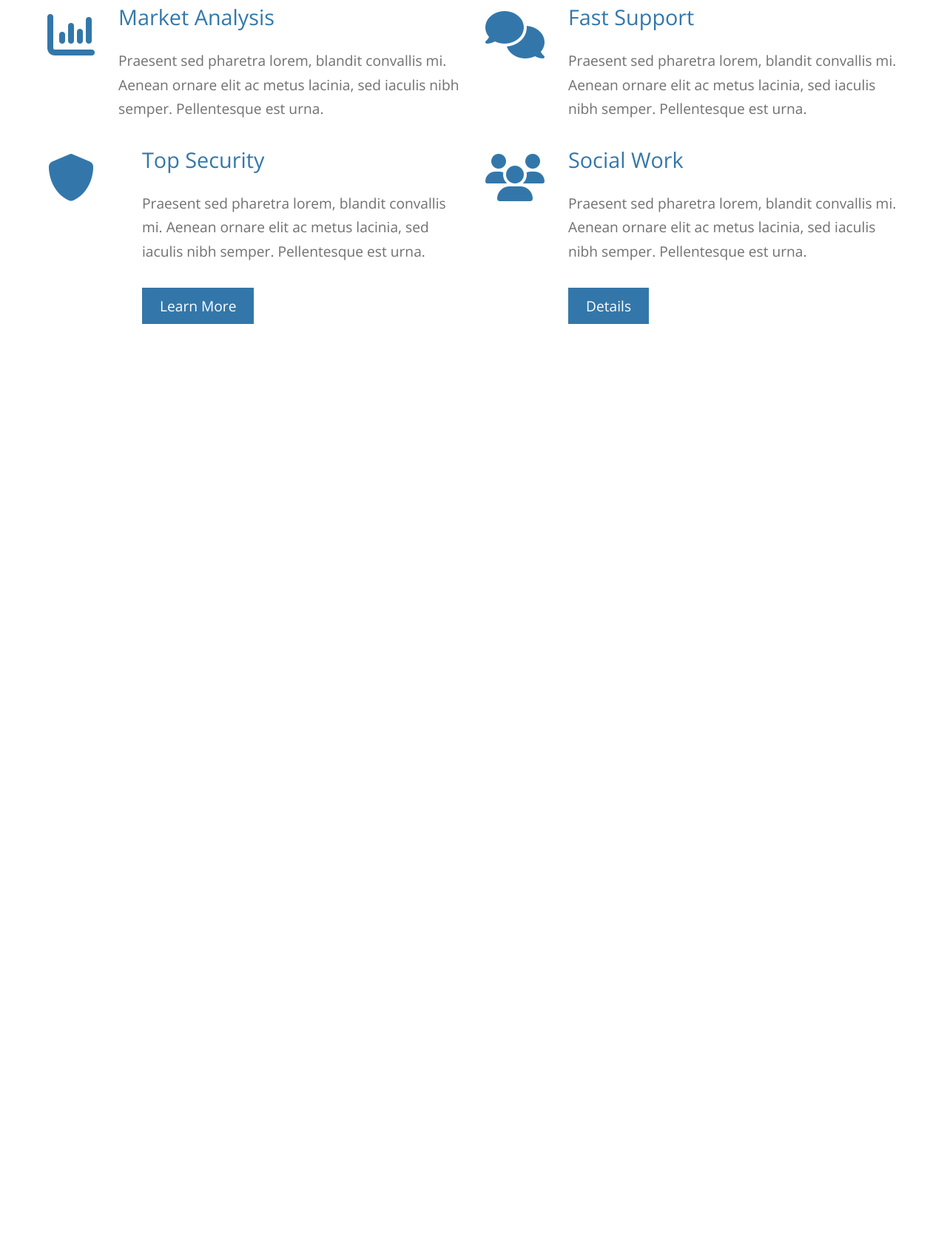
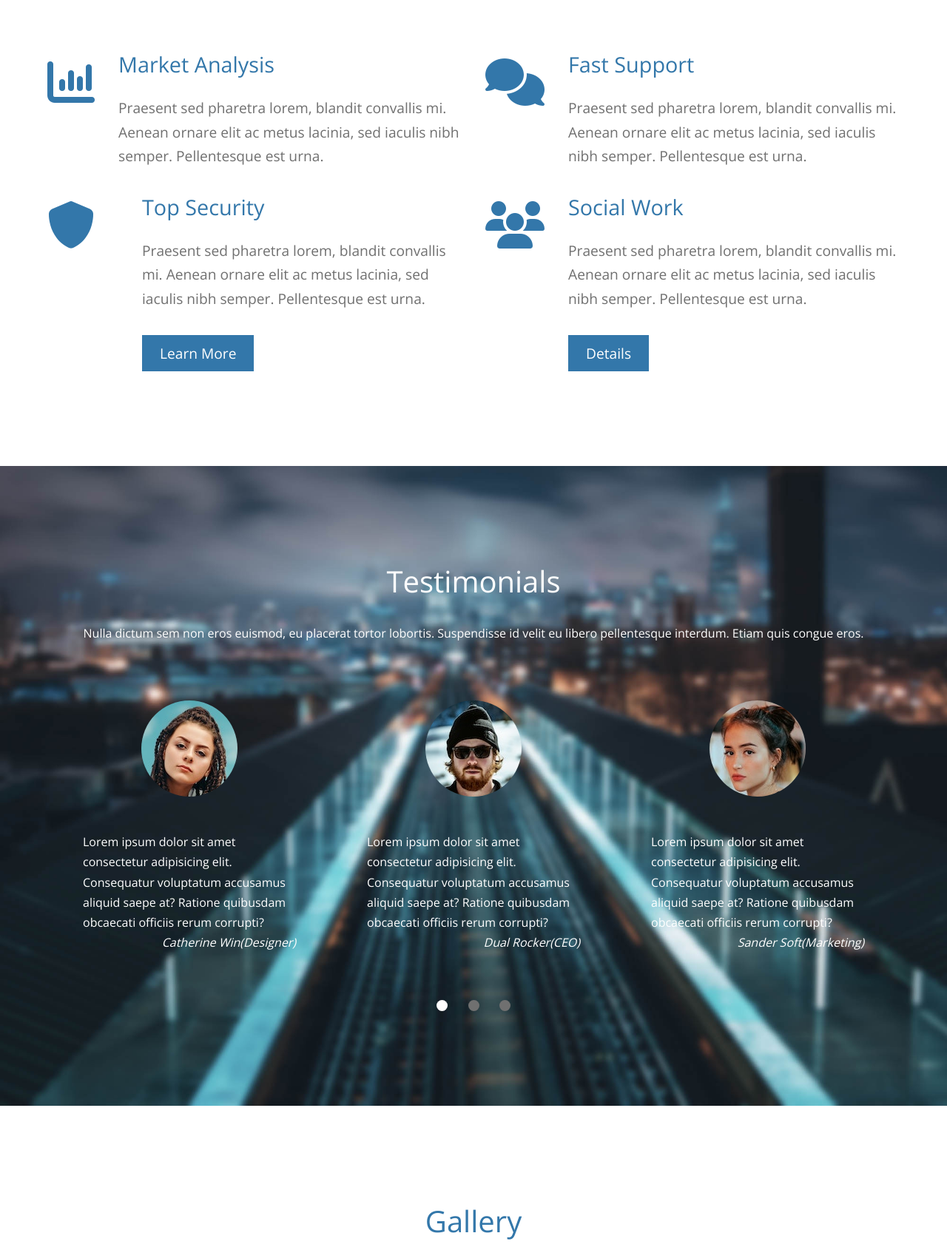
Before and after one commit to timo-tech19/infinity-loop-LP, a website: page index.html in a window 1280 px wide. Shown: the part 1110-2800 px from the top of the page at 74% size. Before the commit the page ends 1612 px from the top, so only its background shows below. Drawn offline with nearby package versions, Linux system fonts and the light colour scheme.

Commit message:
Fixed gulpfile and completed testimonials and gallery sections

```diff
--- a/gulpfile.js
+++ b/gulpfile.js
@@ -21,6 +21,7 @@ function style() {
 // Watch task
 function watch() {
     browserSync.init({
+        server: {
             baseDir: './'
         }
     });
--- a/index.html
+++ b/index.html
@@ -76,6 +76,67 @@
         </div>
     </section>
 
+
+    <!-- SECTION TESTIMONIALS -->
+    <section class="section-testimonials">
+        <div class="container">
+            <div class="section-header">
+                <h2 class="heading-1 section-heading">Testimonials</h2>
+                <p class="section-heading--sub">Nulla dictum sem non eros euismod, eu placerat tortor lobortis. Suspendisse id velit eu libero pellentesque interdum. Etiam quis congue eros.</p>
+            </div>
+            <div class="testimonial__content">
+                <div class="testimonial__item">
+                    <img src="dist/img/testimonial-img-01.jpg" alt="Testimonial Image">
+                    <blockquote class="blockquote text text--white text--sm">
+                        Lorem ipsum dolor sit amet consectetur adipisicing elit. Consequatur voluptatum accusamus aliquid saepe at? Ratione quibusdam obcaecati officiis rerum corrupti?
+                        <cite class="testimonial__author">Catherine Win(Designer)</cite>
+                    </blockquote>
+                </div>
+                <div class="testimonial__item">
+                    <img src="dist/img/testimonial-img-02.jpg" alt="Testimonial Image">
+                    <blockquote class="blockquote text text--white text--sm">
+                        Lorem ipsum dolor sit amet consectetur adipisicing elit. Consequatur voluptatum accusamus aliquid saepe at? Ratione quibusdam obcaecati officiis rerum corrupti?
+                        <cite class="testimonial__author">Dual Rocker(CEO)</cite>
+                    </blockquote>
+                </div>
+                <div class="testimonial__item">
+                    <img src="dist/img/testimonial-img-03.jpg" alt="Testimonial Image">
+                    <blockquote class="blockquote text text--white text--sm">
+                        Lorem ipsum dolor sit amet consectetur adipisicing elit. Consequatur voluptatum accusamus aliquid saepe at? Ratione quibusdam obcaecati officiis rerum corrupti?
+                        <cite class="testimonial__author">Sander Soft(Marketing)</cite>
+                    </blockquote>
+                </div>
+            </div>
+        </div>
+        <div class="controls">
+            <div class="controls__item controls__item--active">&nbsp;</div>
+            <div class="controls__item">&nbsp;</div>
+            <div class="controls__item">&nbsp;</div>
+        </div>
+    </section>
+
+    <!-- SECTION GALLERY -->
+    <section class="section-gallery">
+        <div class="container">
+            <div class="section-header">
+                <h2 class="heading-1 section-heading section-heading--primary">Gallery</h2>
+                <p class="section-heading__sub text">Nulla dictum sem non eros euismod, eu placerat tortor lobortis. Suspendisse id velit eu libero pellentesque interdum. Etiam quis congue eros.</p>
+            </div>
+            <div class="gallery">
+                <img src="./dist/img/gallery-img-01.jpg" alt="Gallery image">
+                <img src="./dist/img/gallery-img-02.jpg" alt="Gallery image">
+                <img src="./dist/img/gallery-img-03.jpg" alt="Gallery image">
+                <img src="./dist/img/gallery-img-04.jpg" alt="Gallery image">
+                <img src="./dist/img/gallery-img-05.jpg" alt="Gallery image">
+            </div>
+            <div class="controls">
+                <div class="controls__item controls__item--primary controls__item--primary--active">&nbsp;</div>
+                <div class="controls__item controls__item--primary">&nbsp;</div>
+                <div class="controls__item controls__item--primary">&nbsp;</div>
+            </div>
+        </div>
+    </section>
+
     <script src="https://use.fontawesome.com/c7fddcbb91.js"></script>
 </body>
 </html>
--- a/src/scss/base/_globals.scss
+++ b/src/scss/base/_globals.scss
@@ -24,5 +24,5 @@ a {
 
 
 section {
-    padding: 4rem 0;
+    padding: 8rem 0;
 }
--- a/src/scss/base/_typography.scss
+++ b/src/scss/base/_typography.scss
@@ -6,6 +6,10 @@
 
     &--white {
         color: $text-color-white;
+    }
+
+    &--sm {
+        font-size: 1rem;
     }
 }
 
--- a/src/scss/components/_btn.scss
+++ b/src/scss/components/_btn.scss
@@ -21,3 +21,33 @@
         }
     }
 }
+
+.controls {
+    width: 100px;
+    display: flex;
+    justify-content: space-between;
+    margin: 4rem auto 0;
+
+    &__item {
+        height: 15px;
+        width: 15px;
+        background-color: $text-color;
+        border-radius: 50%;
+        cursor: pointer;
+
+        &--primary {
+
+            &--active,
+            &:hover {
+                background-color: $primary-color !important;
+            }
+
+        }
+
+        &--active,
+        &:hover {
+            background-color: $text-color-white;
+        }
+
+    }
+}
--- /dev/null
+++ b/src/scss/layout/_gallery.scss
@@ -0,0 +1,9 @@
+.gallery {
+    display: flex;
+    justify-content: space-between;
+
+    & img {
+        width: 18%;
+        height: auto;
+    }
+}
--- /dev/null
+++ b/src/scss/layout/_testimonial.scss
@@ -0,0 +1,34 @@
+.section-testimonials {
+    background-image: url('../img/infinite-loop-02.jpg');
+    background-size: cover;
+    background-attachment: fixed;
+    background-position-y: bottom;
+}
+
+.testimonial {
+
+    &__content {
+        display: flex;
+        justify-content: space-around;
+    }
+
+    &__item {
+        display: flex;
+        flex-direction: column;
+        justify-content: center;
+        align-items: flex-start;
+        width: 25%;
+
+        & img {
+            margin: 0 auto;
+            border-radius: 50%;
+            margin-bottom: 3rem;
+        }
+    }
+
+    &__author{
+        display: block;
+        text-align: right;
+        font-weight: 500;
+    }
+}
--- a/src/scss/main.scss
+++ b/src/scss/main.scss
@@ -11,5 +11,7 @@
 
 @import "layout/navigation";
 @import "layout/about";
+@import "layout/testimonial";
+@import "layout/gallery";
 
 @import "pages/home";
--- a/src/scss/pages/_home.scss
+++ b/src/scss/pages/_home.scss
@@ -23,3 +23,22 @@
         @include t-shadow;
     }
 }
+
+.section-header {
+    text-align: center;
+    margin-bottom: 5rem;
+    color: #fff;
+}
+
+.section-heading {
+    &--primary {
+        color: $primary-color;
+    }
+
+    &__sub {
+        width: 50%;
+        margin: 0 auto;
+        font-size: .9rem;
+        line-height: 1.7;
+    }
+}
```
Also changed, not shown: dist/css/main.css.
